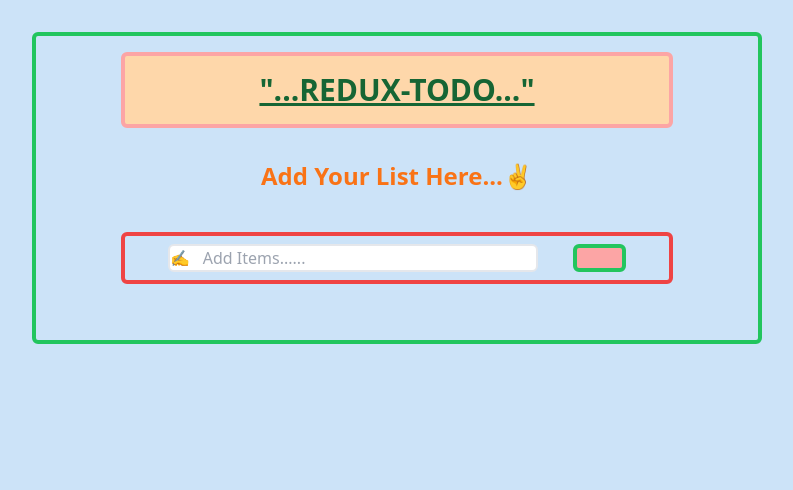
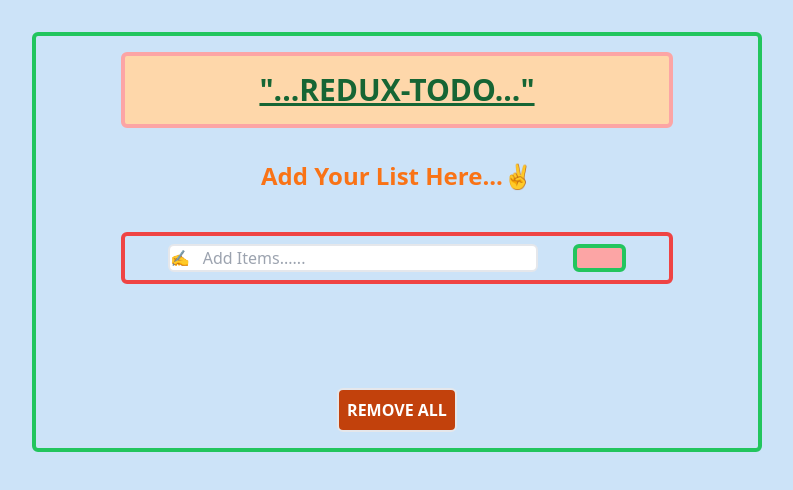
Before and after one commit to AmanKumarWeb19/Redux-Todo, a React app: page / in a window 1280 px wide. Shown: the top 490 px of the page, without its empty margins (243-1036 px from the left). Built offline with nearby package versions, Linux system fonts and the light colour scheme; the HTML template or start-up script is replaced by a standard one.

Commit message:
remove button

```diff
--- a/src/components/Todo.jsx
+++ b/src/components/Todo.jsx
@@ -55,6 +55,15 @@ const Todo = () => {
               </div>
             ))}
           </div>
+
+          <div>
+            <button
+              className="border-2 rounded-md bg-orange-700 text-white font-bold mt-16 p-2"
+              onClick={() => dispatch(removeTodo())}
+            >
+              REMOVE ALL
+            </button>
+          </div>
         </div>
       </div>
     </div>
```
